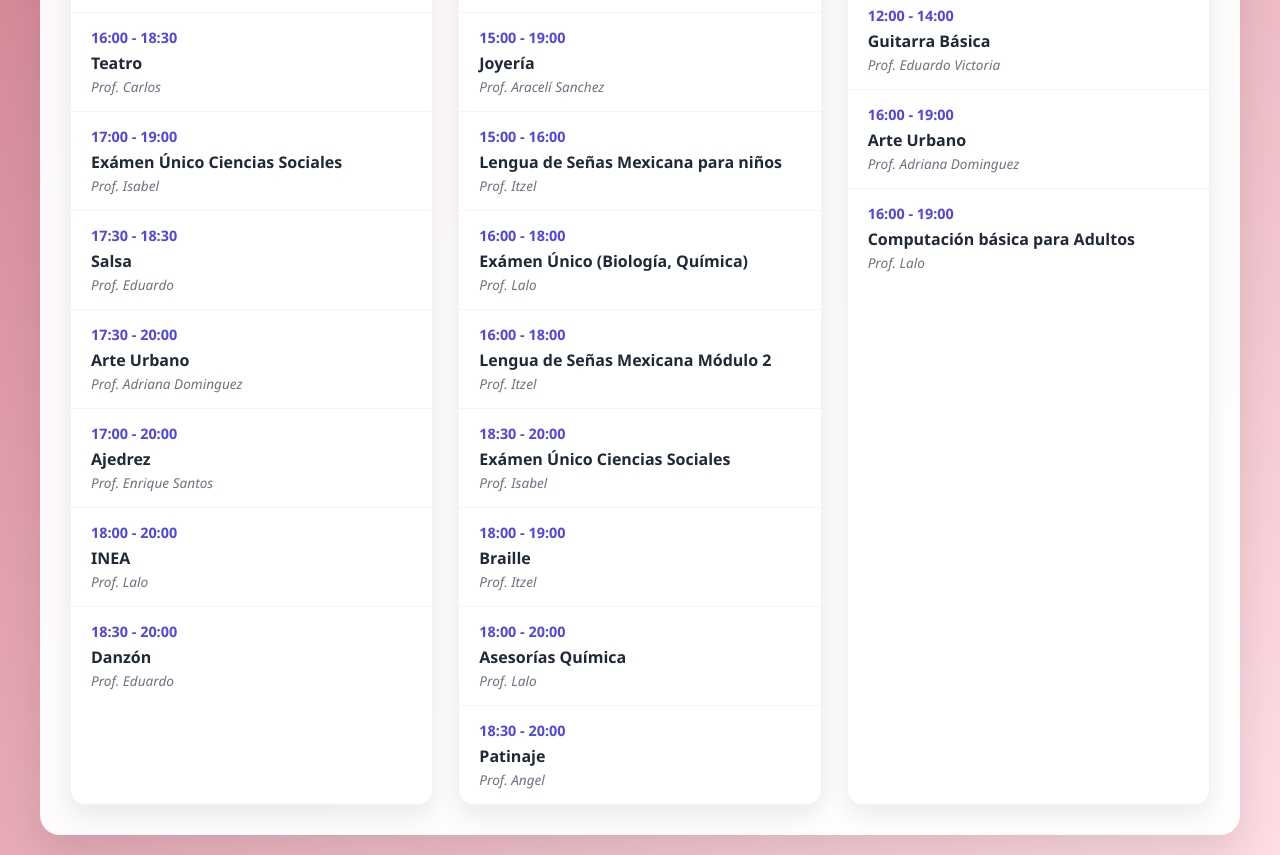
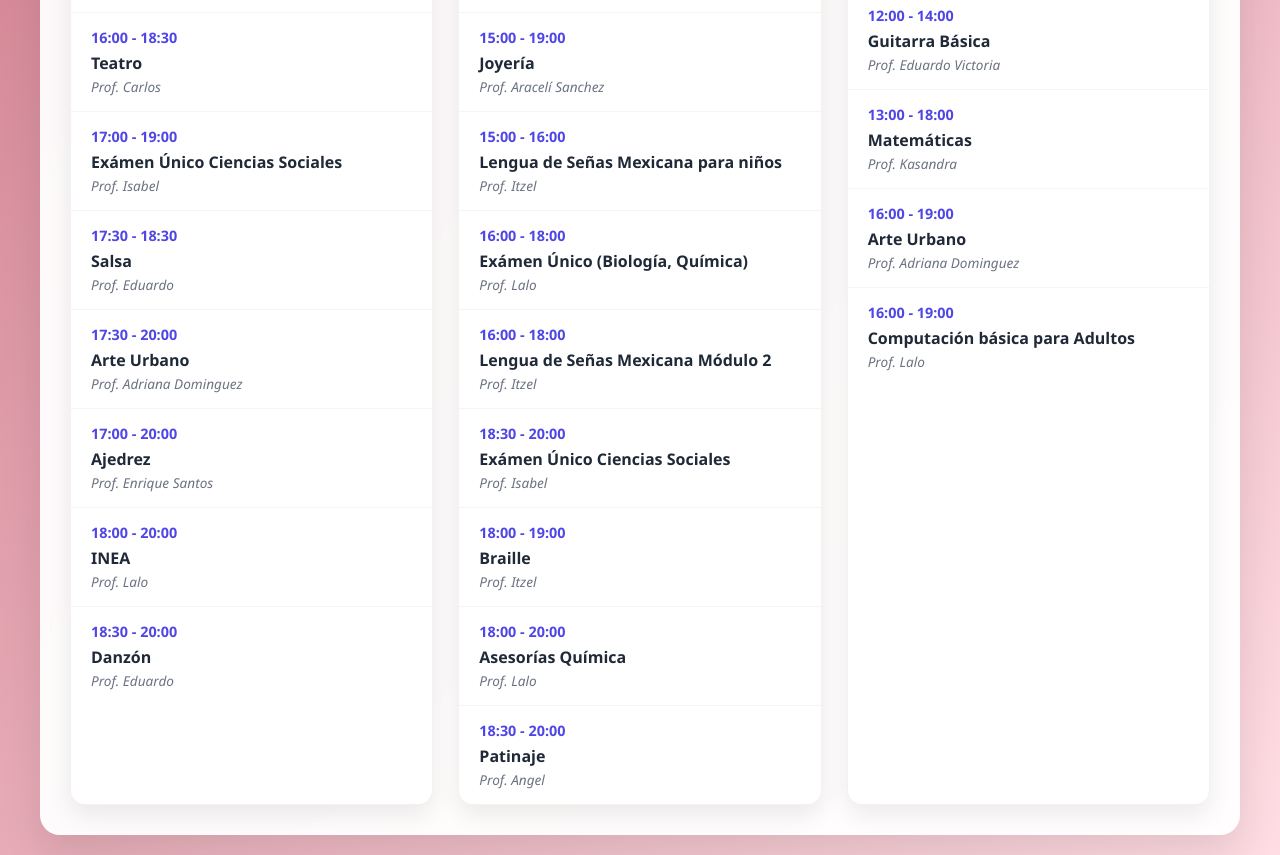
Before and after one commit to oto-ml/pilares-horario, a plain HTML site: page index.html in a window 1280 px wide. Shown: the part 2641-3496 px from the top of the page. Drawn offline with Linux system fonts and the light colour scheme.

Commit message:
Updating Kasandra

```diff
--- a/index.html
+++ b/index.html
@@ -497,6 +497,7 @@
                 { time: '10:00 - 12:00', name: 'Guitarra Intermedia', teacher: 'Eduardo Victoria' },
                 { time: '12:00 - 14:00', name: 'Exámen Único (Biología, Química)', teacher: 'Lalo' },
                 { time: '12:00 - 14:00', name: 'Guitarra Básica', teacher: 'Eduardo Victoria' },
+                { time: '13:00 - 18:00', name: 'Matemáticas', teacher: 'Kasandra' },
                 { time: '16:00 - 19:00', name: 'Arte Urbano', teacher: 'Adriana Dominguez' },
                 { time: '16:00 - 19:00', name: 'Computación básica para Adultos', teacher: 'Lalo' }
             ],
```
